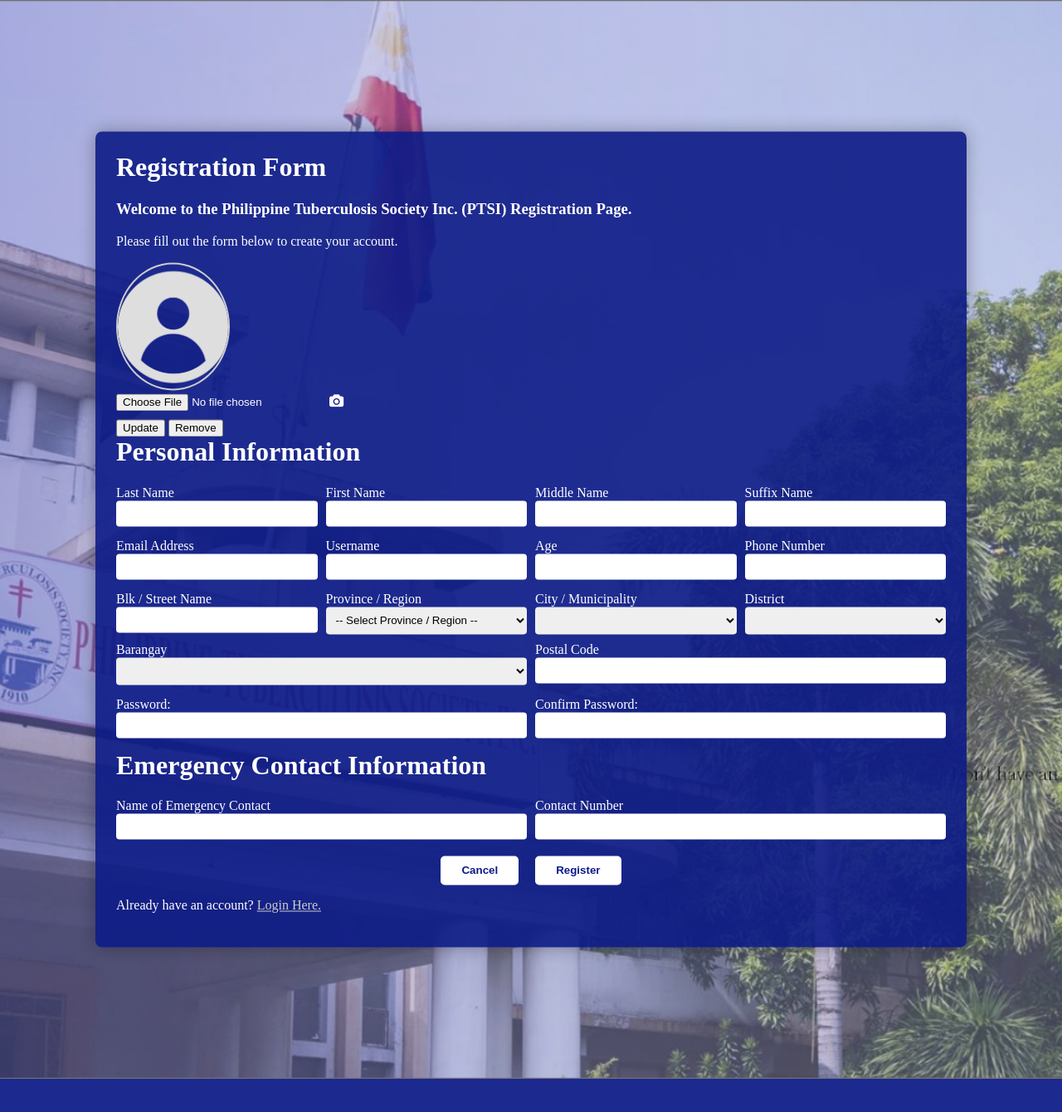
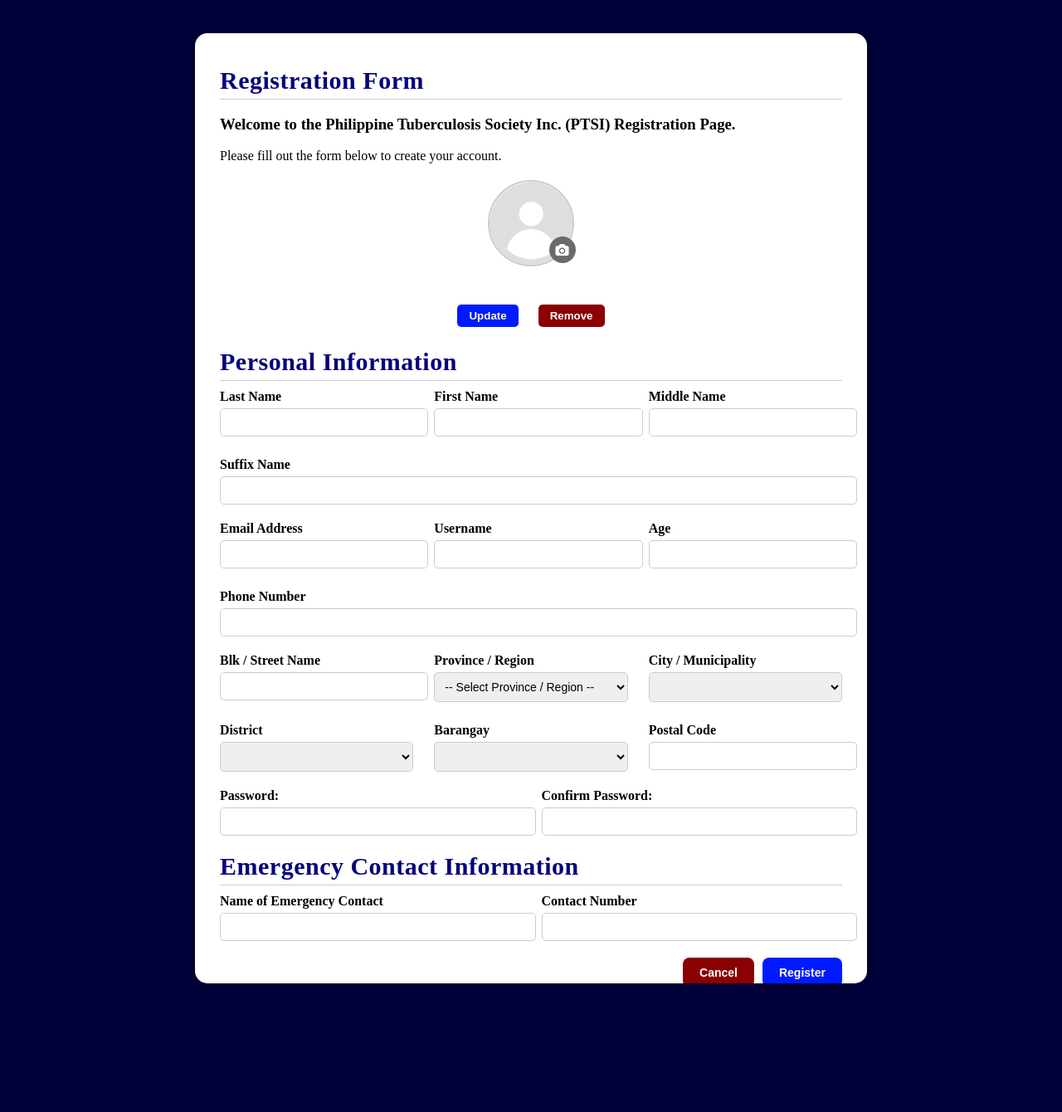
Before and after one commit to kristinejoybarrina/PTSI-Project, a PHP site: page /registration.html in a window 1280 px wide. Shown: the whole page at 83% size. Before the commit the page ends 1300 px from the top, so only its background shows below. Run offline with PHP 8.4, Linux system fonts and the light colour scheme; lists and menus that the app fills with data are empty; some web fonts are replaced.

Commit message:
refactor registration styles for improved layout and responsiveness

```diff
--- a/registration-style.css
+++ b/registration-style.css
@@ -1,103 +1,178 @@
+/* registration-style.css */
+
 body {
+  margin: 0;
   font-family: 'Source Serif Pro', serif;
-    margin: 0;
-    padding: 0;
-    background-color: #f4f4f9;
-    color: #333;
-    position: relative;
+  background: linear-gradient(to bottom, #00003a, #00003a);
   height: 100vh;
   overflow: hidden;
 }
 
 #login-bg {
-    position: absolute;
-    top: 0;
-    left: 0;
-    width: 100%;
-    height: 100%;
-    object-fit: cover;
-    z-index: -1;
+  display: none;
 }
 
+/* Main container */
 .signup-container {
-    background-color: rgba(13, 27, 135, 0.9); /* Optional: transparency */
-    color: white;
-    max-width: 1000px;
-    width: 2000%;
-    padding: 25px;
-    border-radius: 8px;
-    z-index: 1;
-    box-shadow: 0 0 20px rgba(0,0,0,0.3);
-    position: absolute;
-    top: 50%;
-    left: 50%;
-    transform: translate(-50%, -50%);
+  background: white;
+  max-width: 750px;
+  margin: 40px auto;
+  border-radius: 15px;
+  padding: 20px 30px;
+  box-shadow: 0 0 15px rgba(0, 0, 0, 0.3);
+  overflow-y: auto;
+  height: 85vh;
 }
 
-  h1, h2 {
-    margin-top: 0;
+/* Headings */
+.signup-container h1 {
+  font-size: 30px;
+  font-weight: 700;
+  color: #04047a;
+  margin-top: 20px;
+  margin-bottom: 10px;
+  border-bottom: 1px solid #ccc;
+  padding-bottom: 5px;
+  letter-spacing: 0.5px;
 }
 
+/* Form layout */
 .form-row {
   display: flex;
   flex-wrap: wrap;
-    margin-bottom: 15px;
-    gap: 10px;
+  gap: 25px;
+  margin-bottom: 20px;
 }
 
 .form-row > div {
-    flex: 1; /* Ensure all child divs take equal space */
-    min-width: 200px; /* Set a minimum width to prevent shrinking too much */
+  flex: 1;
+  min-width: 180px;
 }
 
-  .form-row label {
-    flex: 1 0 100%;
+label {
+  display: block;
+  font-weight: 600;
   margin-bottom: 5px;
 }
 
-  .form-row input {
-    width: 100%; /* Ensure inputs fill their container */
+input, select {
+  width: 100%;
   padding: 8px;
-    border: none;
-    border-radius: 4px;
-    box-sizing: border-box; /* Include padding and border in width */
+  font-size: 14px;
+  border: 1px solid #ccc;
+  border-radius: 5px;
 }
 
-  .form-row select {
-    width: 100%; /* Ensure inputs fill their container */
-    padding: 8px;
-    border: none;
-    border-radius: 4px;
-    box-sizing: border-box; /* Include padding and border in width */
+/* Profile upload section */
+.upload {
+  text-align: center;
+  margin-top: 20px;
+}
+
+.upload img {
+  width: 100px;
+  height: 100px;
+  object-fit: cover;
+  border-radius: 50%;
+  border: 5px solid #ccc;
+}
+
+.upload .round {
+  position: relative;
+  top: -40px;
+  left: 55%;
+  transform: translateX(-50%);
+  background: #6a6a6a;
+  border-radius: 50%;
+  width: 32px;
+  height: 32px;
+  overflow: hidden;
+  cursor: pointer;
+  display: flex;
+  align-items: center;
+  justify-content: center;
+}
+
+.upload .round i {
+  color: white;
+  font-size: 15px;
 }
 
 
-  input[type="text"], input[type="email"], input[type="password"], input[type="number"] {
-    width: 100%;
-    box-sizing: border-box;
+.upload input[type="file"] {
+  position: absolute;
+  transform: scale(2);
+  opacity: 0;
+  cursor: pointer;
+}
+
+/* Buttons */
+#removeBtn, .upload button {
+  margin: 5px 10px;
+  padding: 6px 14px;
+  font-weight: 780;
+  border: none;
+  border-radius: 5px;
+  color: white;
+  cursor: pointer;;
+}
+
+#removeBtn {
+  background-color: #8b0000;
+}
+
+.upload button#removeBtn:hover {
+  background-color: #a10000;
+}
+
+.upload button#updateBtn {
+  background-color: #001aff;
 }
 
 .button-row {
   display: flex;
-    justify-content: center;
-    gap: 20px;
+  justify-content: flex-end;
+  gap: 10px;
   margin-top: 20px;
 }
 
 .button-row button {
-    padding: 10px 25px;
-    background-color: white;
-    color: #0d1b87;
+  padding: 10px 20px;
   border: none;
-    border-radius: 5px;
+  border-radius: 8px;
   font-weight: bold;
+  font-size: 14px;
   cursor: pointer;
 }
 
-  .button-row button:hover {
-    background-color: #ddd;
+.button-row button[type="submit"] {
+  background-color: #001aff;
+  color: white;
 }
 
-  a {
-    color: #ccc;
+.button-row button[type="reset"] {
+  background-color: #8b0000;
+  color: white;
 }
+
+.button-row button:hover {
+  opacity: 0.9;
+}
+
+/* Scroll styling */
+.signup-container::-webkit-scrollbar {
+  width: 8px;
+}
+
+.signup-container::-webkit-scrollbar-track {
+  background: #f1f1f1;
+}
+
+.signup-container::-webkit-scrollbar-thumb {
+  background: #888;
+  border-radius: 4px;
+}
+
+.signup-container::-webkit-scrollbar-thumb:hover {
+  background: #555;
+}
```
Lines whose indentation alone changed are shown as unchanged.
